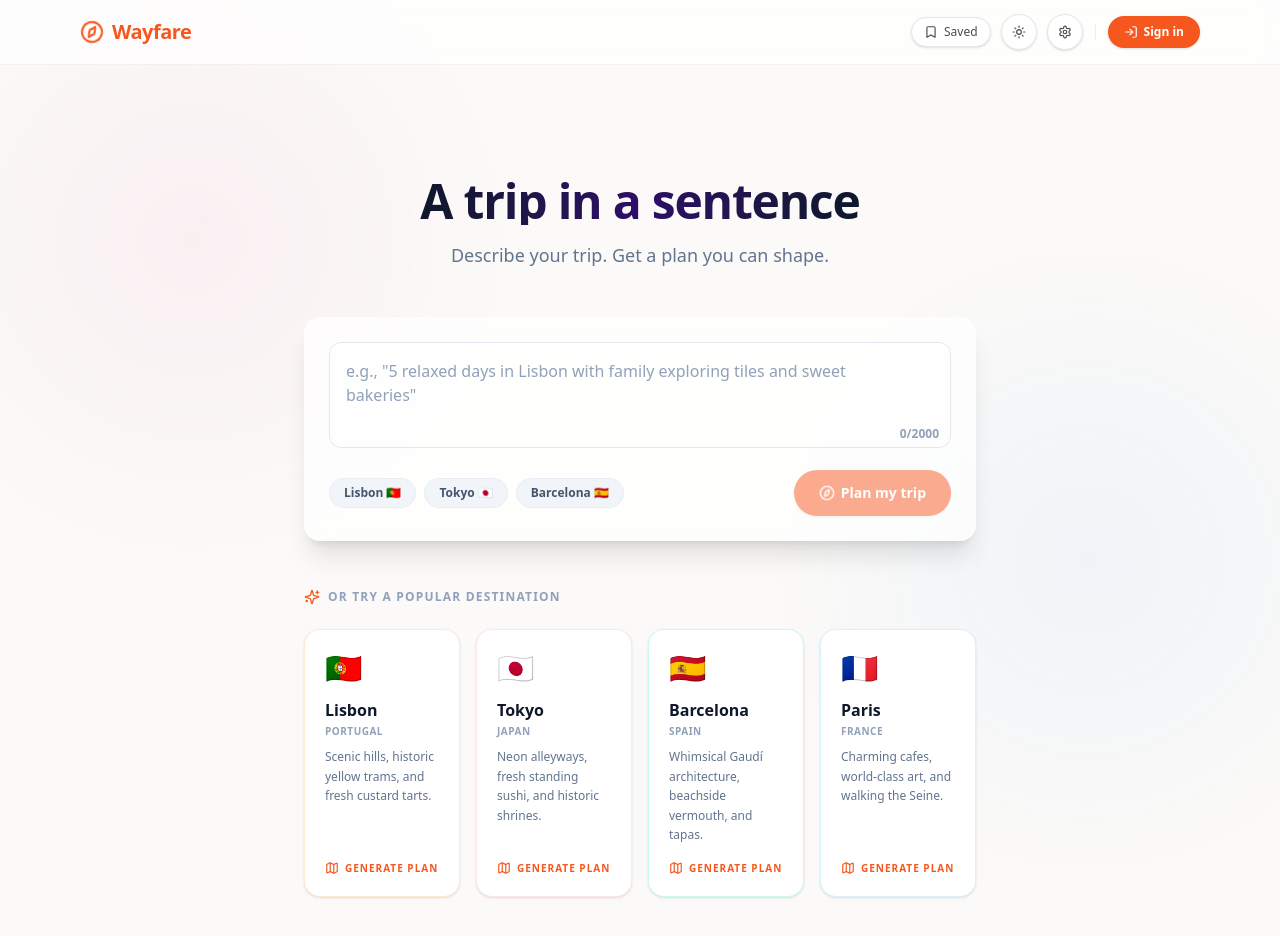
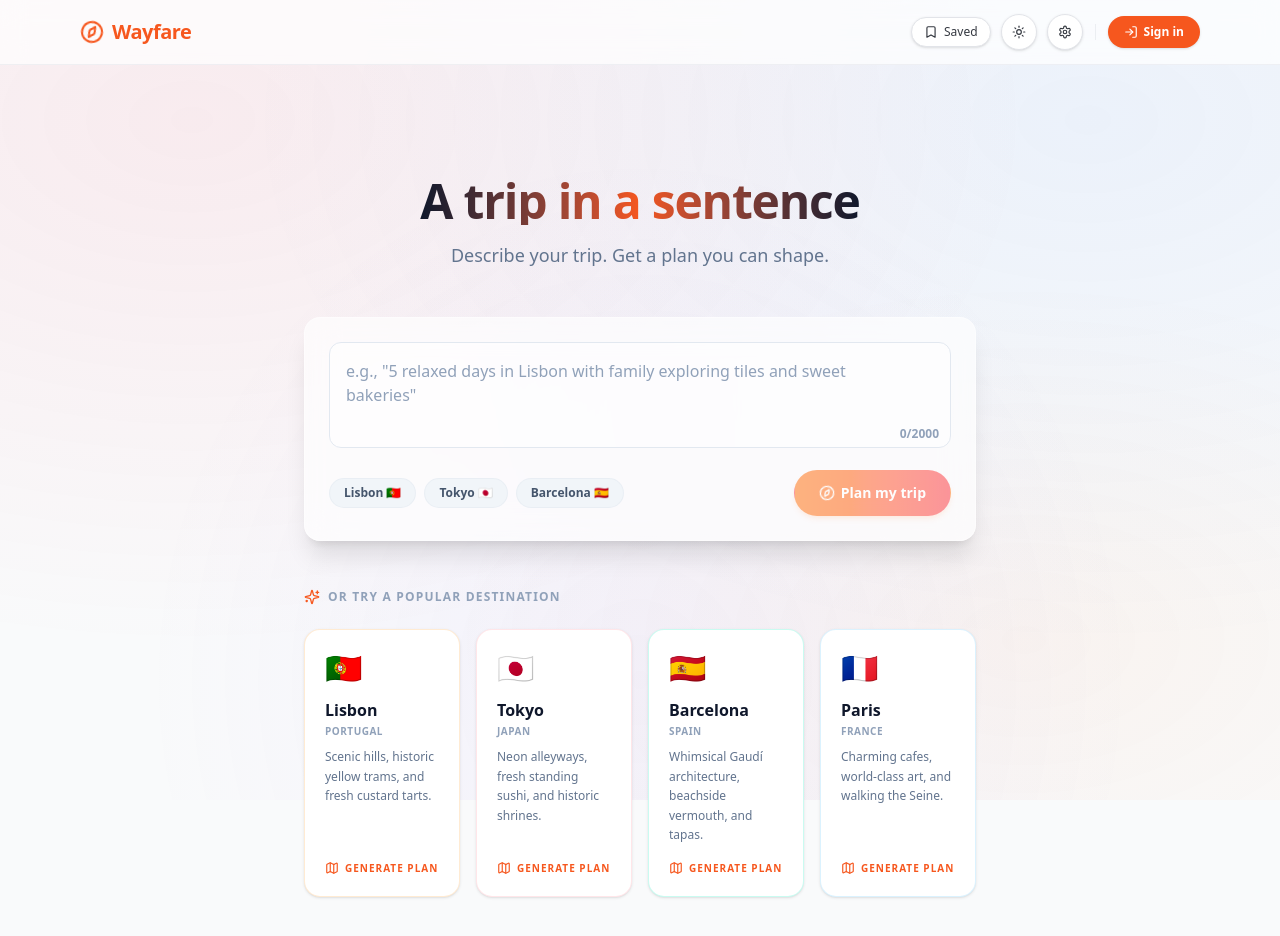
Before and after one commit to navaneethgopal4/wayfare, a Next.js app: page / in a window 1280 px wide. Shown: the top 936 px of the page. Built offline with nearby package versions, Linux system fonts and the light colour scheme.

Commit message:
style: enhance bright mode contrast and visual appeal with premium mesh gradients

```diff
--- a/src/app/globals.css
+++ b/src/app/globals.css
@@ -2,55 +2,55 @@
 
 @layer base {
   :root {
-    --background: 33 30% 98%;
-    --foreground: 20 20% 12%;
+    --background: 210 20% 98%;
+    --foreground: 224 71.4% 4.1%;
     --card: 0 0% 100%;
-    --card-foreground: 20 20% 12%;
+    --card-foreground: 224 71.4% 4.1%;
     --popover: 0 0% 100%;
-    --popover-foreground: 20 20% 12%;
+    --popover-foreground: 224 71.4% 4.1%;
     --primary: 16 92% 54%;
-    --primary-foreground: 0 0% 100%;
-    --secondary: 30 15% 94%;
-    --secondary-foreground: 20 20% 12%;
-    --muted: 30 10% 95%;
-    --muted-foreground: 20 10% 46%;
+    --primary-foreground: 210 20% 98%;
+    --secondary: 220 14.3% 96%;
+    --secondary-foreground: 220.9 39.3% 11%;
+    --muted: 220 14.3% 96%;
+    --muted-foreground: 220 8.9% 46.1%;
     --accent: 16 92% 54%;
-    --accent-foreground: 0 0% 100%;
+    --accent-foreground: 220.9 39.3% 11%;
     --destructive: 0 84.2% 60.2%;
-    --destructive-foreground: 0 0% 100%;
-    --border: 20 10% 90%;
-    --input: 20 10% 90%;
+    --destructive-foreground: 210 20% 98%;
+    --border: 220 13% 90%;
+    --input: 220 13% 90%;
     --ring: 16 92% 54%;
-    --radius: 1rem;
+    --radius: 1.25rem;
   }
 
   .dark {
-    --background: 224 25% 8%;
+    --background: 224 71.4% 4.1%;
     --foreground: 210 20% 98%;
-    --card: 224 25% 10%;
+    --card: 224 71.4% 5%;
     --card-foreground: 210 20% 98%;
-    --popover: 224 25% 10%;
+    --popover: 224 71.4% 5%;
     --popover-foreground: 210 20% 98%;
-    --primary: 16 92% 60%;
-    --primary-foreground: 224 25% 8%;
-    --secondary: 220 20% 16%;
+    --primary: 16 92% 58%;
+    --primary-foreground: 224 71.4% 4.1%;
+    --secondary: 215 27.9% 12%;
     --secondary-foreground: 210 20% 98%;
-    --muted: 220 20% 16%;
+    --muted: 215 27.9% 12%;
     --muted-foreground: 217.9 10.6% 64.9%;
-    --accent: 16 92% 60%;
+    --accent: 16 92% 58%;
     --accent-foreground: 210 20% 98%;
     --destructive: 0 62.8% 30.6%;
     --destructive-foreground: 210 20% 98%;
-    --border: 220 20% 16%;
-    --input: 220 20% 16%;
-    --ring: 16 92% 60%;
+    --border: 215 27.9% 14%;
+    --input: 215 27.9% 14%;
+    --ring: 16 92% 58%;
   }
 }
 
 @theme {
   --radius-lg: var(--radius);
-  --radius-md: calc(var(--radius) - 2px);
-  --radius-sm: calc(var(--radius) - 4px);
+  --radius-md: calc(var(--radius) - 4px);
+  --radius-sm: calc(var(--radius) - 8px);
   --color-border: hsl(var(--border));
   --color-input: hsl(var(--input));
   --color-ring: hsl(var(--ring));
@@ -108,53 +108,42 @@ body {
   transition: background-color 0.3s, color 0.3s;
 }
 
-/* Background blob gradients */
+/* Beautiful modern mesh gradient blobs for light mode */
 body::before {
   content: '';
   position: fixed;
-  top: -10%;
-  left: -10%;
-  width: 50vw;
-  height: 50vw;
-  border-radius: 50%;
-  background: radial-gradient(circle, rgba(236, 72, 153, 0.06) 0%, rgba(255, 255, 255, 0) 70%);
-  pointer-events: none;
-  z-index: -1;
-}
-
-body::after {
-  content: '';
-  position: fixed;
-  bottom: -10%;
-  right: -10%;
-  width: 50vw;
-  height: 50vw;
-  border-radius: 50%;
-  background: radial-gradient(circle, rgba(59, 130, 246, 0.06) 0%, rgba(255, 255, 255, 0) 70%);
+  top: 0;
+  left: 0;
+  width: 100vw;
+  height: 100vh;
+  background:
+    radial-gradient(at 15% 15%, rgba(244, 63, 94, 0.08) 0px, transparent 55%),
+    radial-gradient(at 85% 15%, rgba(59, 130, 246, 0.07) 0px, transparent 55%),
+    radial-gradient(at 50% 85%, rgba(139, 92, 246, 0.06) 0px, transparent 55%),
+    radial-gradient(at 80% 80%, rgba(249, 115, 22, 0.05) 0px, transparent 40%);
   pointer-events: none;
   z-index: -1;
 }
 
 .dark body::before {
-  background: radial-gradient(circle, rgba(236, 72, 153, 0.02) 0%, rgba(0, 0, 0, 0) 70%);
-}
-
-.dark body::after {
-  background: radial-gradient(circle, rgba(59, 130, 246, 0.02) 0%, rgba(0, 0, 0, 0) 70%);
+  background:
+    radial-gradient(at 15% 15%, rgba(244, 63, 94, 0.02) 0px, transparent 50%),
+    radial-gradient(at 85% 15%, rgba(59, 130, 246, 0.02) 0px, transparent 50%),
+    radial-gradient(at 50% 85%, rgba(139, 92, 246, 0.01) 0px, transparent 50%);
 }
 
 /* Glassmorphism utility */
 .glass {
-  background: rgba(255, 255, 255, 0.7);
-  backdrop-filter: blur(12px);
-  -webkit-backdrop-filter: blur(12px);
-  border: 1px solid rgba(255, 255, 255, 0.3);
+  background: rgba(255, 255, 255, 0.65);
+  backdrop-filter: blur(16px);
+  -webkit-backdrop-filter: blur(16px);
+  border: 1px solid rgba(255, 255, 255, 0.4);
 }
 
 .dark .glass {
   background: rgba(10, 10, 10, 0.7);
-  backdrop-filter: blur(12px);
-  -webkit-backdrop-filter: blur(12px);
+  backdrop-filter: blur(16px);
+  -webkit-backdrop-filter: blur(16px);
   border: 1px solid rgba(255, 255, 255, 0.05);
 }
 
--- a/src/app/page.tsx
+++ b/src/app/page.tsx
@@ -592,7 +592,7 @@ export default function Home() {
 
             {/* Landing Intro */}
             <div className="text-center space-y-4">
-              <h1 className="text-4xl md:text-5xl font-black text-slate-900 dark:text-white tracking-tight leading-none bg-gradient-to-r from-slate-900 via-violet-950 to-slate-900 dark:from-white dark:via-violet-400 dark:to-white bg-clip-text text-transparent">
+              <h1 className="text-4xl md:text-5xl font-black tracking-tight leading-none bg-gradient-to-r from-slate-900 via-primary to-slate-900 dark:from-white dark:via-primary dark:to-white bg-clip-text text-transparent">
                 A trip in a sentence
               </h1>
               <p className="text-lg text-slate-500 dark:text-slate-400 font-medium">
@@ -651,7 +651,7 @@ export default function Home() {
                 <button
                   disabled={loading || !searchQuery.trim()}
                   onClick={() => handlePlanTrip(searchQuery)}
-                  className="w-full sm:w-auto flex items-center justify-center gap-1.5 px-6 py-3 border border-transparent rounded-full text-sm font-semibold text-white bg-primary hover:opacity-90 disabled:opacity-50 disabled:cursor-not-allowed transition-colors shadow-sm"
+                  className="w-full sm:w-auto flex items-center justify-center gap-1.5 px-6 py-3 border border-transparent rounded-full text-sm font-semibold text-white bg-gradient-to-r from-orange-500 to-red-500 hover:from-orange-600 hover:to-red-600 disabled:opacity-50 disabled:cursor-not-allowed transition-all shadow-md shadow-orange-500/15 hover:shadow-orange-600/25 active:scale-98 cursor-pointer"
                 >
                   <Compass className="h-4 w-4 animate-spin-slow" />
                   <span>Plan my trip</span>
```
